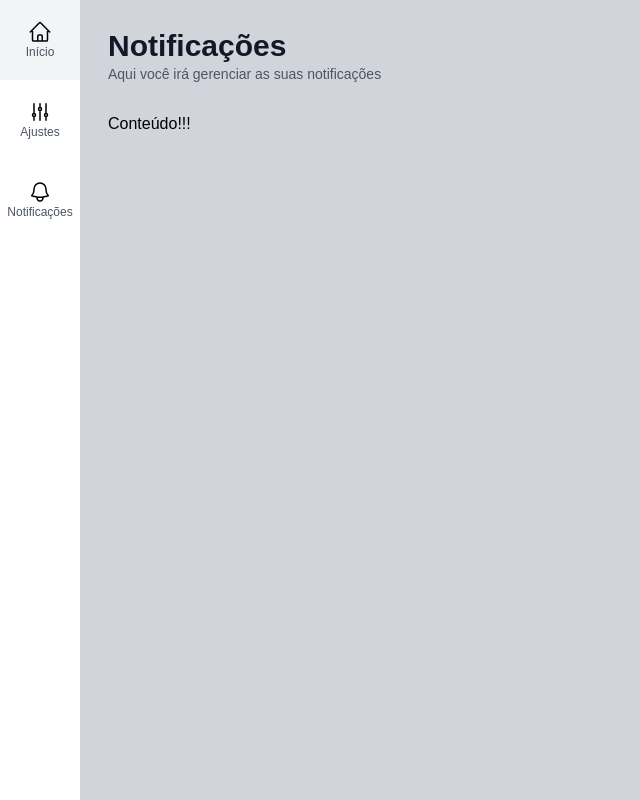
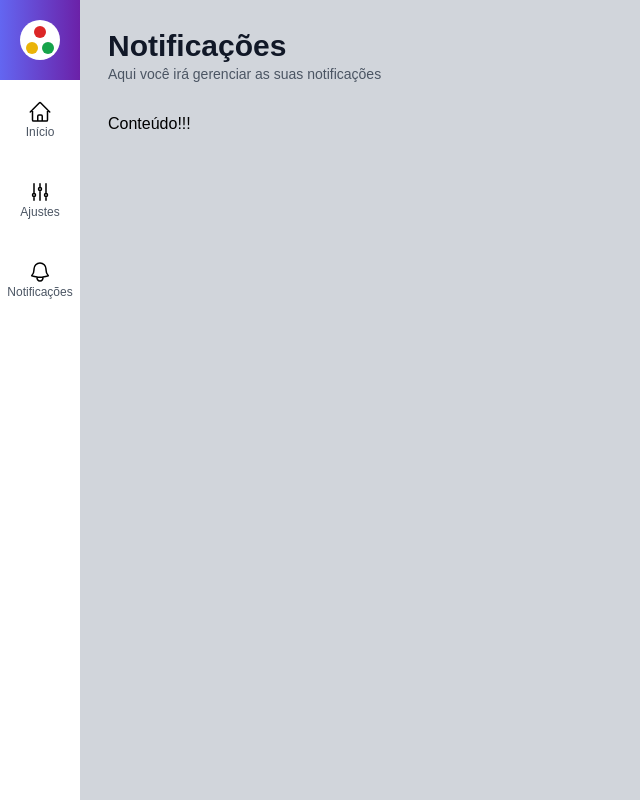
Before and after one commit to adormundo/nextjs-admin-template, a Next.js app: page /notificacoes in a window 1280 px wide. Shown: the whole page, without its empty margins (0-640 px from the left). Built offline with nearby package versions, Linux system fonts and the light colour scheme.

Commit message:
Componente Logo

```diff
--- /dev/null
+++ b/src/components/template/Logo.tsx
@@ -0,0 +1,17 @@
+export default function Logo() {
+  return (
+    <div
+      className={`
+    flex flex-col items-center justify-center
+    bg-white rounded-full
+    h-10 w-10
+    `}
+    >
+      <div className="h-3 w-3 rounded-full bg-red-600 mb-0.5"></div>
+      <div className="flex mt-0.5">
+        <div className="h-3 w-3 rounded-full bg-yellow-500 mr-0.5"></div>
+        <div className="h-3 w-3 rounded-full bg-green-600 ml-0.5"></div>
+      </div>
+    </div>
+  );
+}
--- a/src/components/template/MenuLateral.tsx
+++ b/src/components/template/MenuLateral.tsx
@@ -1,9 +1,19 @@
 import { IconeCasa, IconeAjustes, IconeSino } from '../icons';
+import Logo from './Logo';
 import MenuItem from './MenuItem';
 
 export default function MenuLateral() {
   return (
     <aside>
+      <div
+        className={`
+        flex flex-col items-center justify-center
+        bg-gradient-to-r from-indigo-500 to-purple-800
+        h-20 w-20
+        `}
+      >
+        <Logo />
+      </div>
       <ul>
         <MenuItem url="/" texto="Início" icone={IconeCasa} />
         <MenuItem url="/ajustes" texto="Ajustes" icone={IconeAjustes} />
```
